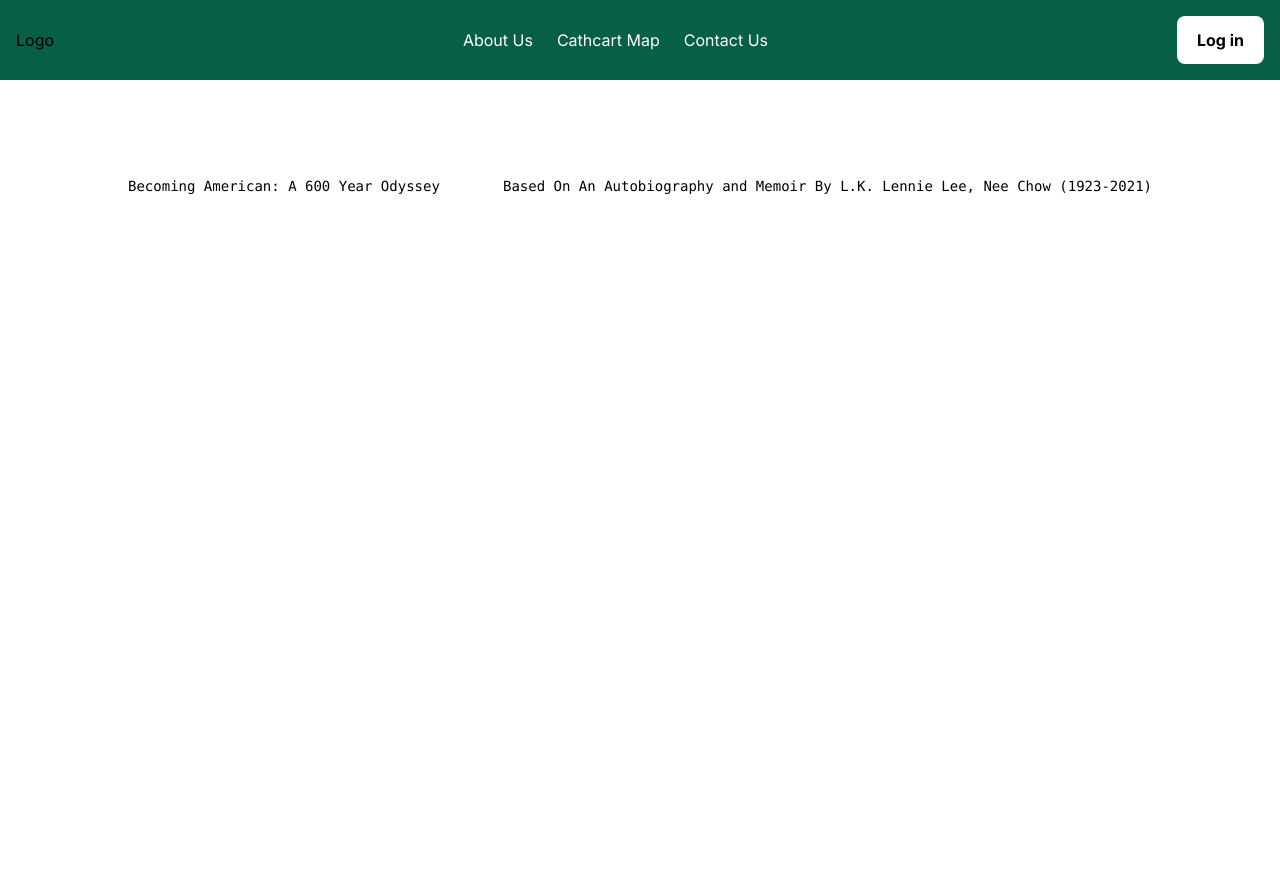
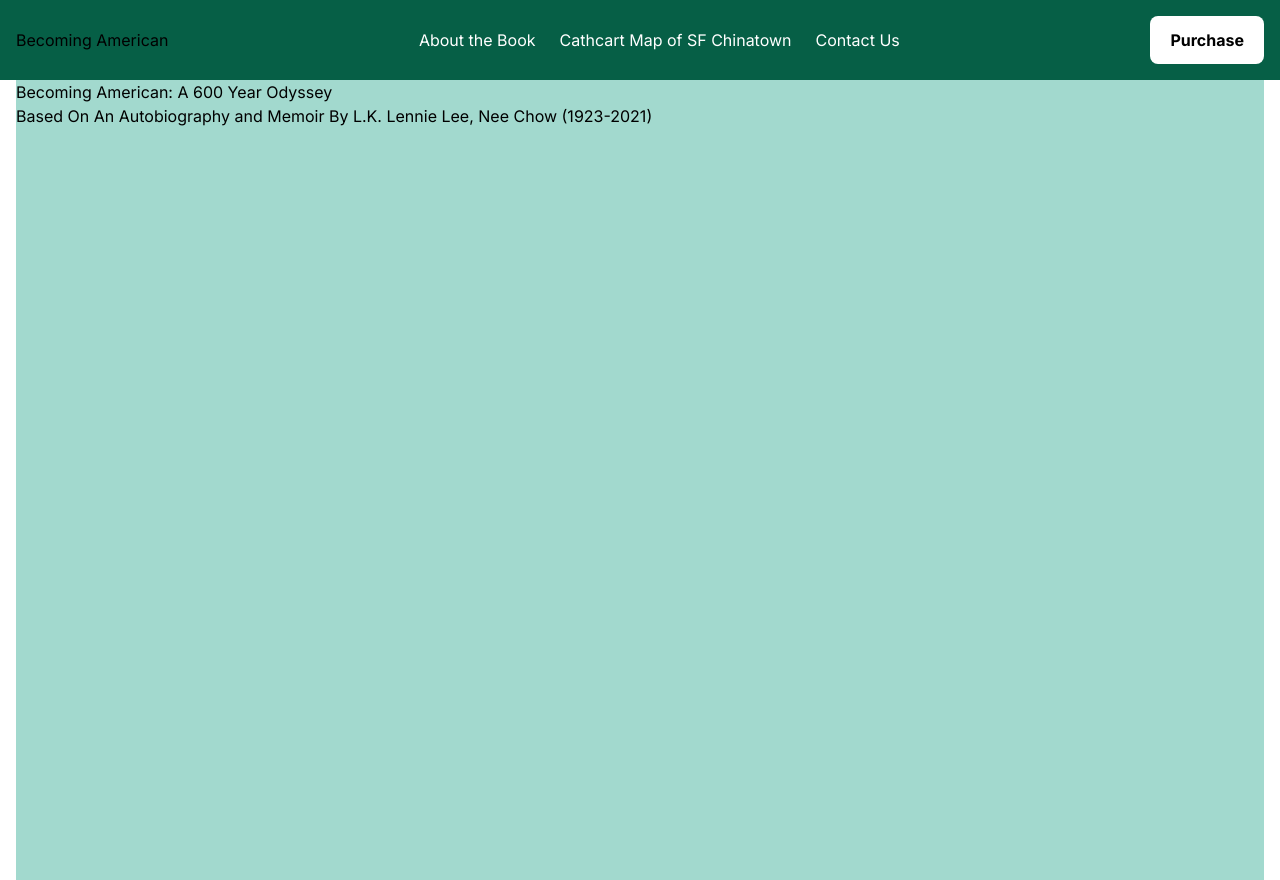
Before and after one commit to alison2686/book-map, a Next.js app: page / in a window 1280 px wide. Built offline with nearby package versions, Linux system fonts and the light colour scheme.

Commit message:
finish navbar setup

```diff
--- a/src/app/page.tsx
+++ b/src/app/page.tsx
@@ -2,14 +2,14 @@ import Image from 'next/image';
 
 export default function Home() {
   return (
-    <main className='flex min-h-screen flex-col items-center justify-between p-24'>
-      <div className='z-10 w-full max-w-5xl items-center justify-between font-mono text-sm lg:flex'>
+    <div className='container mx-auto px-4'>
+      <div className='w-full h-screen bg-seafoam'>
         <h1>Becoming American: A 600 Year Odyssey</h1>
         <h2>
           Based On An Autobiography and Memoir By L.K. Lennie Lee, Nee Chow
           (1923-2021)
         </h2>
       </div>
-    </main>
+    </div>
   );
 }
--- a/src/components/nav/navbar/Button.tsx
+++ b/src/components/nav/navbar/Button.tsx
@@ -1,6 +1,8 @@
 const Button = () => {
   return (
-    <button className='h-12 rounded-lg bg-white font-bold px-5'>Log in</button>
+    <button className='h-12 rounded-lg bg-white font-bold px-5'>
+      Purchase
+    </button>
   );
 };
 
--- a/src/components/nav/navbar/Logo.tsx
+++ b/src/components/nav/navbar/Logo.tsx
@@ -36,7 +36,7 @@ const Logo = () => {
   return (
     <>
       <div>
-        <h3>Logo</h3>
+        <h3>Becoming American</h3>
       </div>
     </>
   );
--- a/src/components/nav/navbar/index.tsx
+++ b/src/components/nav/navbar/index.tsx
@@ -18,12 +18,12 @@ const Navbar: React.FC<NavbarProps> = ({ toggle }) => {
             <ul className='hidden md:flex gap-x-6 text-white'>
               <li>
                 <Link href='/about'>
-                  <p>About Us</p>
+                  <p>About the Book</p>
                 </Link>
               </li>
               <li>
                 <Link href='/map'>
-                  <p>Cathcart Map</p>
+                  <p>Cathcart Map of SF Chinatown</p>
                 </Link>
               </li>
               <li>
--- a/tailwind.config.js
+++ b/tailwind.config.js
@@ -1,15 +1,17 @@
 /** @type {import('tailwindcss').Config} */
 module.exports = {
   content: [
-    './app/**/*.{js,ts,jsx,tsx,mdx}',
-    './pages/**/*.{js,ts,jsx,tsx,mdx}',
-    './components/**/*.{js,ts,jsx,tsx,mdx}',
-
-    // Or if using `src` directory:
+    // './app/**/*.{js,ts,jsx,tsx,mdx}',
+    // './pages/**/*.{js,ts,jsx,tsx,mdx}',
+    // './components/**/*.{js,ts,jsx,tsx,mdx}',
     './src/**/*.{js,ts,jsx,tsx,mdx}',
   ],
   theme: {
-    extend: {},
+    extend: {
+      colors: {
+        seafoam: '#A2D9CE',
+      },
+    },
   },
   plugins: [],
 };
```
